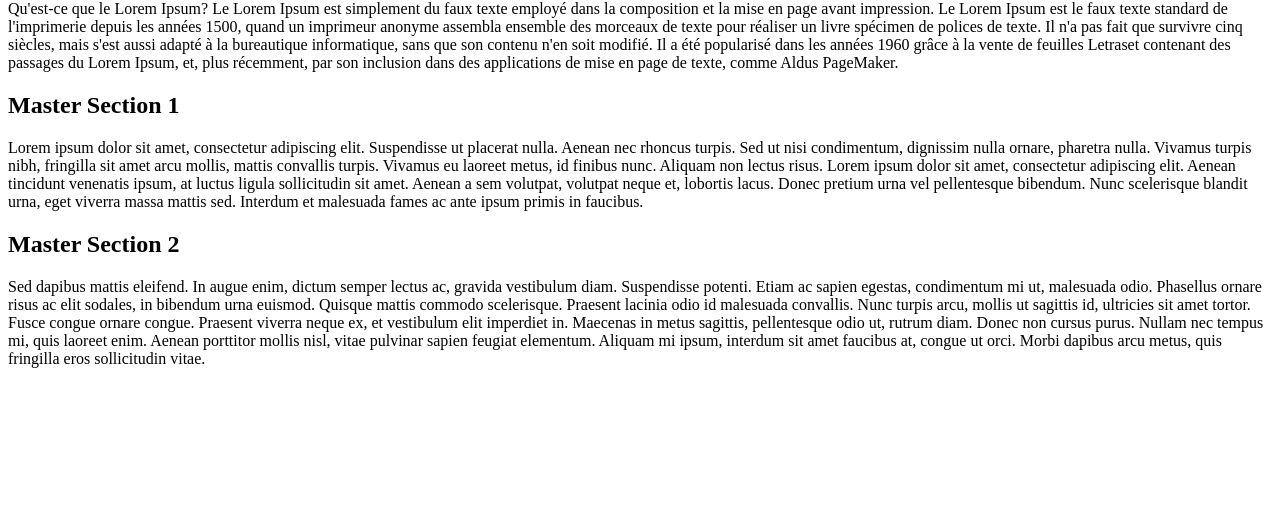
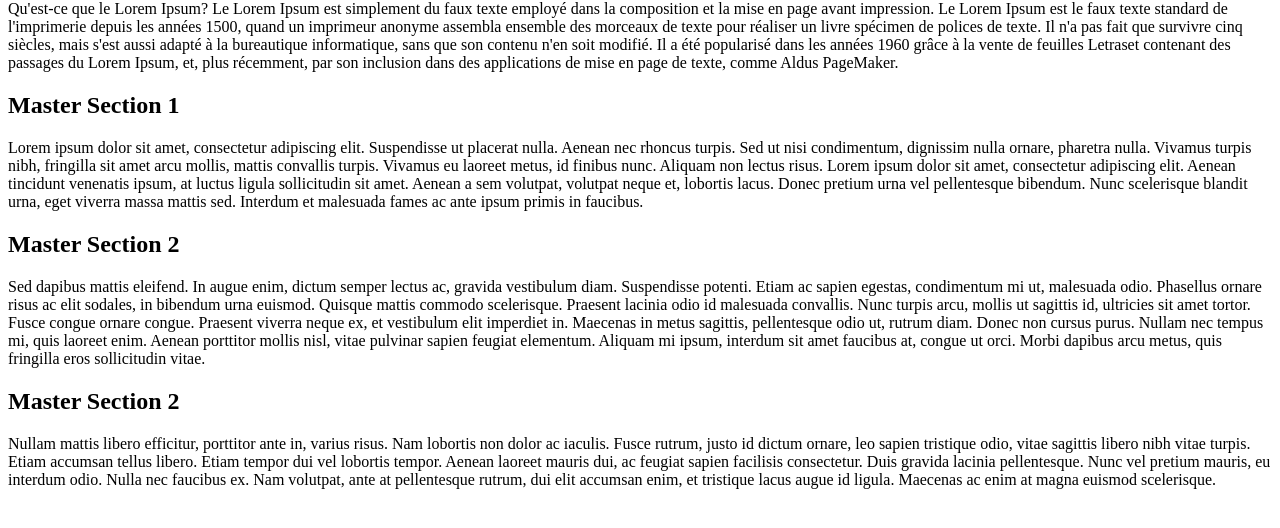
Before and after one commit to yorxman/NewRepository, a plain HTML site: page index.html in a window 1280 px wide. Shown: the part 66-594 px from the top of the page. Drawn offline with Linux system fonts and the light colour scheme.

Commit message:
Master Commit Four

```diff
--- a/index.html
+++ b/index.html
@@ -8,3 +8,6 @@ Lorem ipsum dolor sit amet, consectetur adipiscing elit. Suspendisse ut placerat
 
 <h2>Master Section 2</h2>
 Sed dapibus mattis eleifend. In augue enim, dictum semper lectus ac, gravida vestibulum diam. Suspendisse potenti. Etiam ac sapien egestas, condimentum mi ut, malesuada odio. Phasellus ornare risus ac elit sodales, in bibendum urna euismod. Quisque mattis commodo scelerisque. Praesent lacinia odio id malesuada convallis. Nunc turpis arcu, mollis ut sagittis id, ultricies sit amet tortor. Fusce congue ornare congue. Praesent viverra neque ex, et vestibulum elit imperdiet in. Maecenas in metus sagittis, pellentesque odio ut, rutrum diam. Donec non cursus purus. Nullam nec tempus mi, quis laoreet enim. Aenean porttitor mollis nisl, vitae pulvinar sapien feugiat elementum. Aliquam mi ipsum, interdum sit amet faucibus at, congue ut orci. Morbi dapibus arcu metus, quis fringilla eros sollicitudin vitae.
+
+<h2>Master Section 2</h2>
+Nullam mattis libero efficitur, porttitor ante in, varius risus. Nam lobortis non dolor ac iaculis. Fusce rutrum, justo id dictum ornare, leo sapien tristique odio, vitae sagittis libero nibh vitae turpis. Etiam accumsan tellus libero. Etiam tempor dui vel lobortis tempor. Aenean laoreet mauris dui, ac feugiat sapien facilisis consectetur. Duis gravida lacinia pellentesque. Nunc vel pretium mauris, eu interdum odio. Nulla nec faucibus ex. Nam volutpat, ante at pellentesque rutrum, dui elit accumsan enim, et tristique lacus augue id ligula. Maecenas ac enim at magna euismod scelerisque.
```
